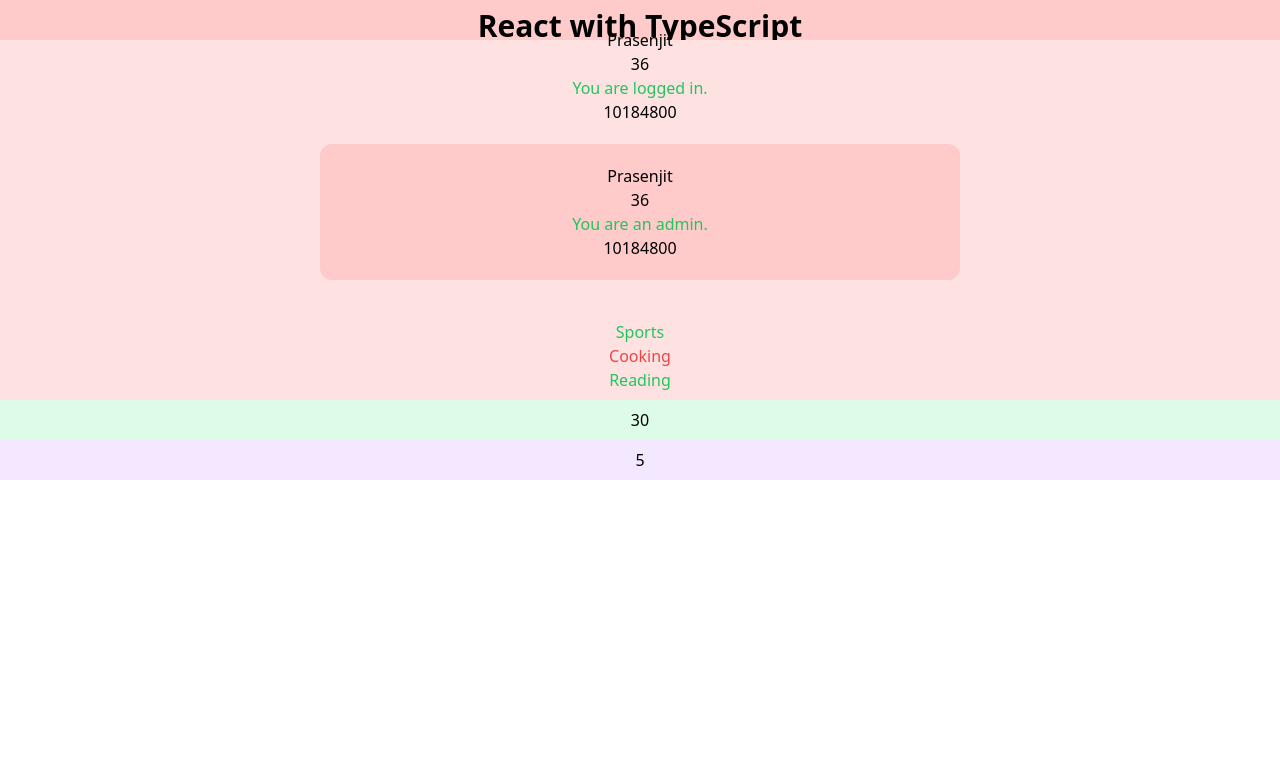
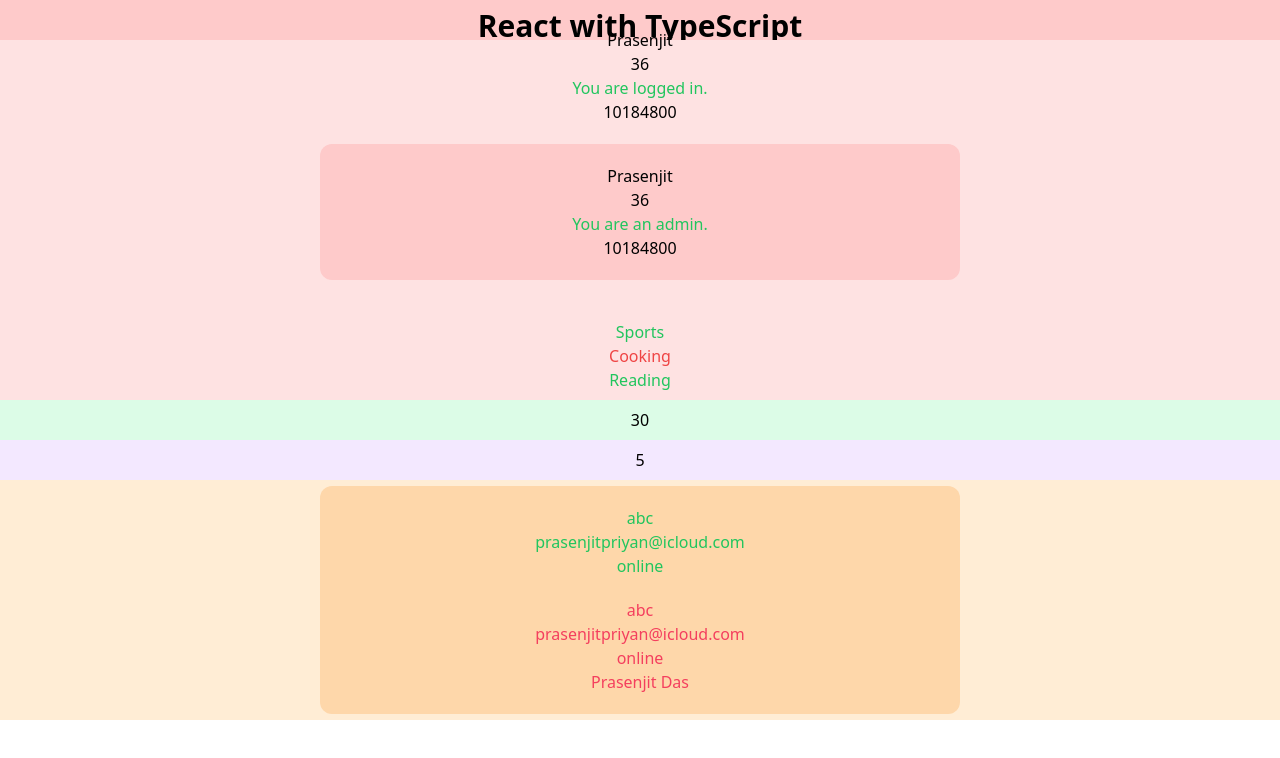
Before and after one commit to prasenjitpriyan/react-typescript, a React (Vite) app: page / in a window 1280 px wide. Shown: the top 758 px of the page. Built offline with nearby package versions, Linux system fonts and the light colour scheme.

Commit message:
Interface

```diff
--- a/src/App.tsx
+++ b/src/App.tsx
@@ -1,5 +1,6 @@
 import CoreConcept from "./components/CoreConcept";
 import FunctionConcept from "./components/FunctionConcept";
+import Interface from "./components/Interface";
 import TypeAliases from "./components/TypeAliases";
 
 function App() {
@@ -19,6 +20,9 @@ function App() {
       <div className="w-full bg-purple-100 flex flex-col justify-center items-center h-[5vh]">
         <TypeAliases />
       </div>
+      <div className="w-full bg-orange-100 flex flex-col justify-center items-center h-[30vh]">
+        <Interface />
+      </div>
     </div>
   );
 }
--- /dev/null
+++ b/src/components/Interface.tsx
@@ -0,0 +1,63 @@
+// Interface is essentially for creating objects because it is basically limited to object types.
+
+// Yoy can  also use the keyword interface to create an function type but it is not use to store a union type
+
+interface Credentials {
+  password: string;
+  email: string;
+}
+
+interface Credentials {
+  mode: string;
+}
+
+let creds: Credentials;
+
+creds = {
+  password: "abc",
+  email: "prasenjitpriyan@icloud.com",
+  mode: "online",
+};
+
+// Some advantages of using interface are:
+
+class AuthCedentials implements Credentials {
+  password: string;
+  email: string;
+  mode: string;
+  userName: string;
+
+  constructor(email: string, password: string, mode: string, userName: string) {
+    this.password = password;
+    this.email = email;
+    this.mode = mode;
+    this.userName = userName;
+  }
+}
+
+const output = new AuthCedentials(
+  "prasenjitpriyan@icloud.com",
+  "abc",
+  "online",
+  "Prasenjit Das"
+);
+
+const Interface = () => {
+  return (
+    <div className="flex flex-col justify-center items-center w-[50vw] bg-orange-200 p-5 rounded-xl">
+      <div className="flex flex-col justify-center items-center text-green-500">
+        <h1>{creds.password}</h1>
+        <h1>{creds.email}</h1>
+        <h1>{creds.mode}</h1>
+      </div>
+      <div className="mt-5 flex flex-col justify-center items-center text-rose-500">
+        <h1>{output.password}</h1>
+        <h1>{output.email}</h1>
+        <h1>{output.mode}</h1>
+        <h1>{output.userName}</h1>
+      </div>
+    </div>
+  );
+};
+
+export default Interface;
```
